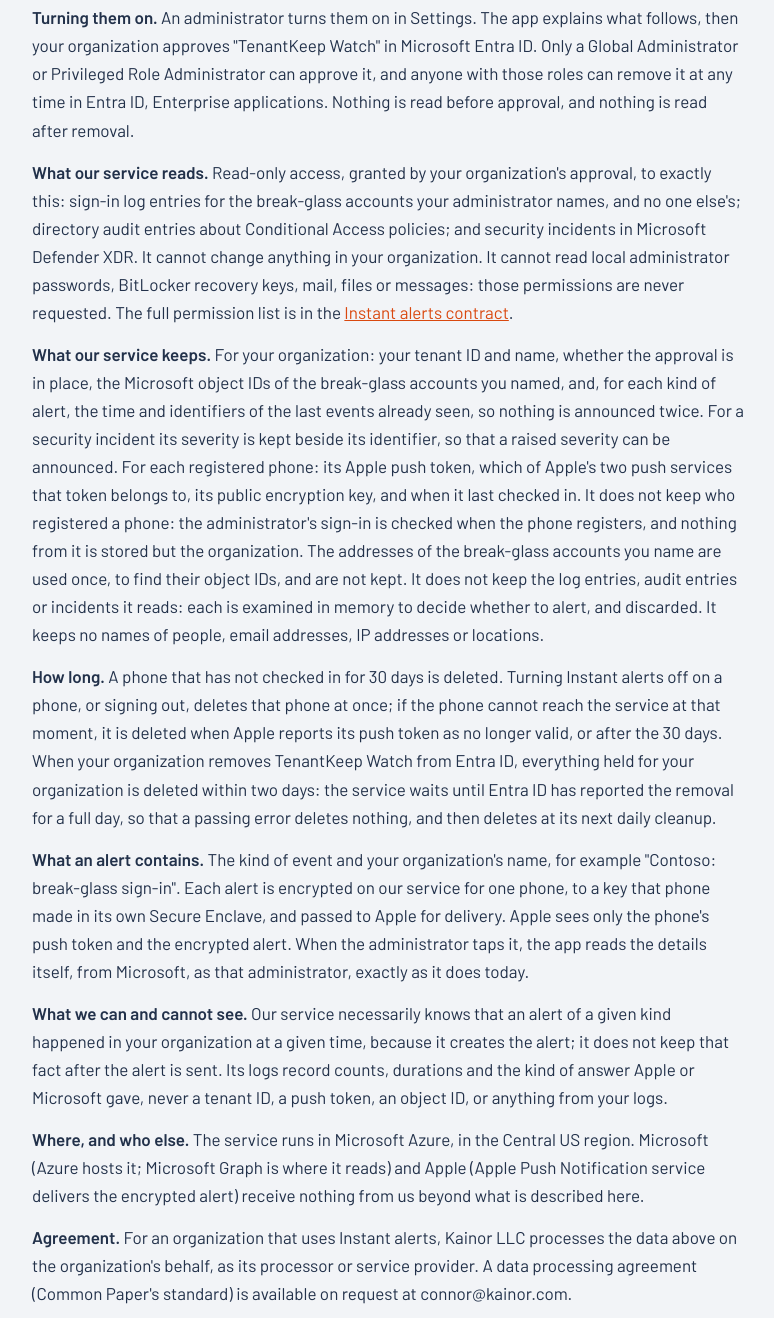
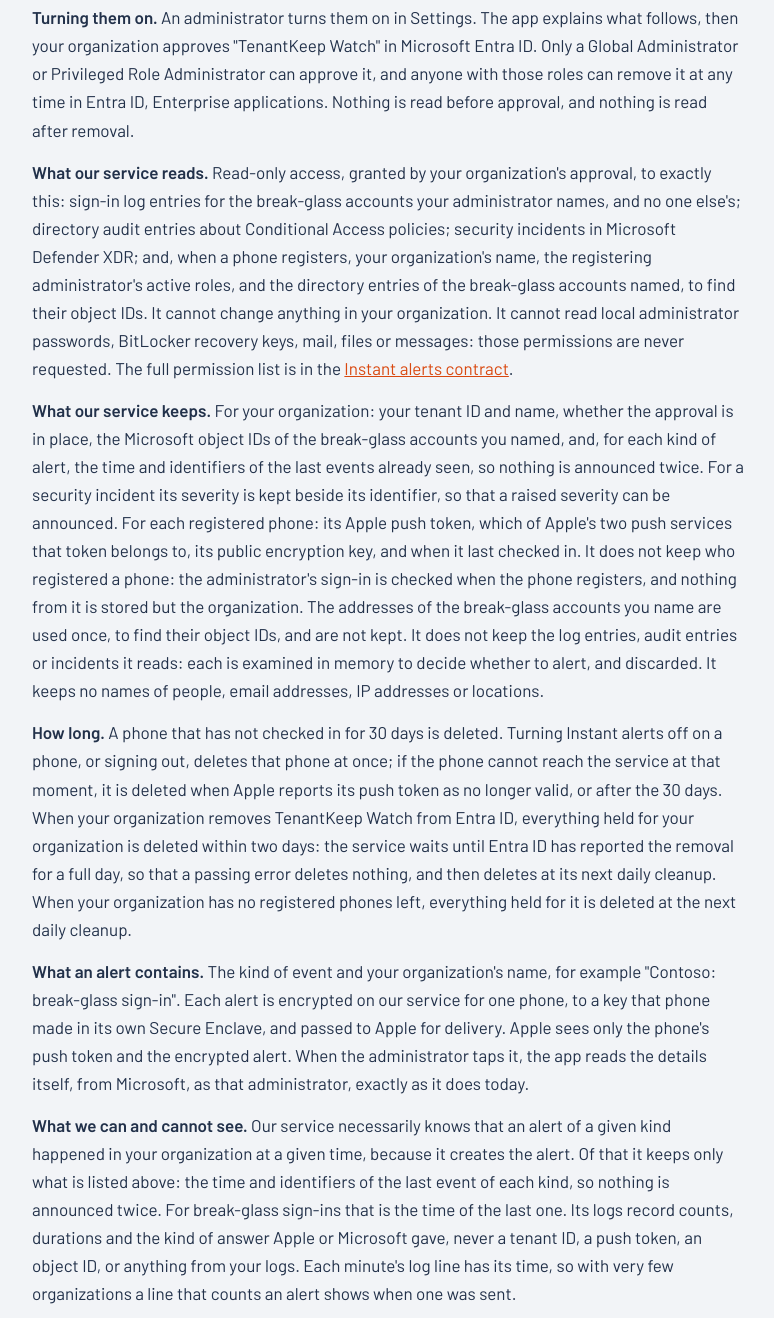
Before and after one commit to Kainor-LLC/LAPSlock, a plain HTML site: page docs/privacy/index.html in a window 1280 px wide. Shown: the part 6971-8289 px from the top of the page, without its empty margins (252-1026 px from the left). Drawn offline with nearby package versions, Linux system fonts and the light colour scheme.

Commit message:
Words: what the alert service reads and keeps, as the code has it (R2-29)
The privacy page said the service reads exactly three things and left out three reads at registration: the organization's name, the registering administrator's active roles, and the named accounts' directory entries. It said the service does not keep the fact of an alert once sent, beside saying it keeps the time and identifiers of the last events, which for break-glass sign-ins is the time of the last one; it now says that, and that each minute's log line has its time. It also says an organization with no phones left is deleted at the next daily cleanup (R2-6), as the contract and the one-pager now do. Not published: kainor.com takes these on Connor's word, after the alert service with R2-6 is published. The effective date stays 24 November 2026 and moves if publishing is later. Second review, 2026-11-24.

```diff
--- a/docs/privacy/index.html
+++ b/docs/privacy/index.html
@@ -340,8 +340,10 @@
     read after removal.</p>
     <p><strong>What our service reads.</strong> Read-only access, granted by your organization's approval,
     to exactly this: sign-in log entries for the break-glass accounts your administrator names, and no one
-    else's; directory audit entries about Conditional Access policies; and security incidents in Microsoft
-    Defender XDR. It cannot change anything in your organization. It cannot read local administrator
+    else's; directory audit entries about Conditional Access policies; security incidents in Microsoft
+    Defender XDR; and, when a phone registers, your organization's name, the registering administrator's
+    active roles, and the directory entries of the break-glass accounts named, to find their object IDs.
+    It cannot change anything in your organization. It cannot read local administrator
     passwords, BitLocker recovery keys, mail, files or messages: those permissions are never requested.
     The full permission list is in the
     <a href="https://github.com/Kainor-LLC/LAPSlock/blob/main/docs/INSTANT-ALERTS.md">Instant alerts contract</a>.</p>
@@ -361,16 +363,21 @@
     service at that moment, it is deleted when Apple reports its push token as no longer valid, or after
     the 30 days. When your organization removes TenantKeep Watch from Entra ID, everything held for your
     organization is deleted within two days: the service waits until Entra ID has reported the removal
-    for a full day, so that a passing error deletes nothing, and then deletes at its next daily cleanup.</p>
+    for a full day, so that a passing error deletes nothing, and then deletes at its next daily cleanup.
+    When your organization has no registered phones left, everything held for it is deleted at the next
+    daily cleanup.</p>
     <p><strong>What an alert contains.</strong> The kind of event and your organization's name, for example
     "Contoso: break-glass sign-in". Each alert is encrypted on our service for one phone, to a key that
     phone made in its own Secure Enclave, and passed to Apple for delivery. Apple sees only the phone's
     push token and the encrypted alert. When the administrator taps it, the app reads the details itself,
     from Microsoft, as that administrator, exactly as it does today.</p>
     <p><strong>What we can and cannot see.</strong> Our service necessarily knows that an alert of a given
-    kind happened in your organization at a given time, because it creates the alert; it does not keep
-    that fact after the alert is sent. Its logs record counts, durations and the kind of answer Apple or
-    Microsoft gave, never a tenant ID, a push token, an object ID, or anything from your logs.</p>
+    kind happened in your organization at a given time, because it creates the alert. Of that it keeps
+    only what is listed above: the time and identifiers of the last event of each kind, so nothing is
+    announced twice. For break-glass sign-ins that is the time of the last one. Its logs record counts,
+    durations and the kind of answer Apple or Microsoft gave, never a tenant ID, a push token, an object
+    ID, or anything from your logs. Each minute's log line has its time, so with very few organizations a
+    line that counts an alert shows when one was sent.</p>
     <p><strong>Where, and who else.</strong> The service runs in Microsoft Azure, in the Central US region.
     Microsoft (Azure hosts it; Microsoft Graph is where it reads) and Apple (Apple Push Notification
     service delivers the encrypted alert) receive nothing from us beyond what is described here.</p>
```
Also changed, not shown: 2 other files.
